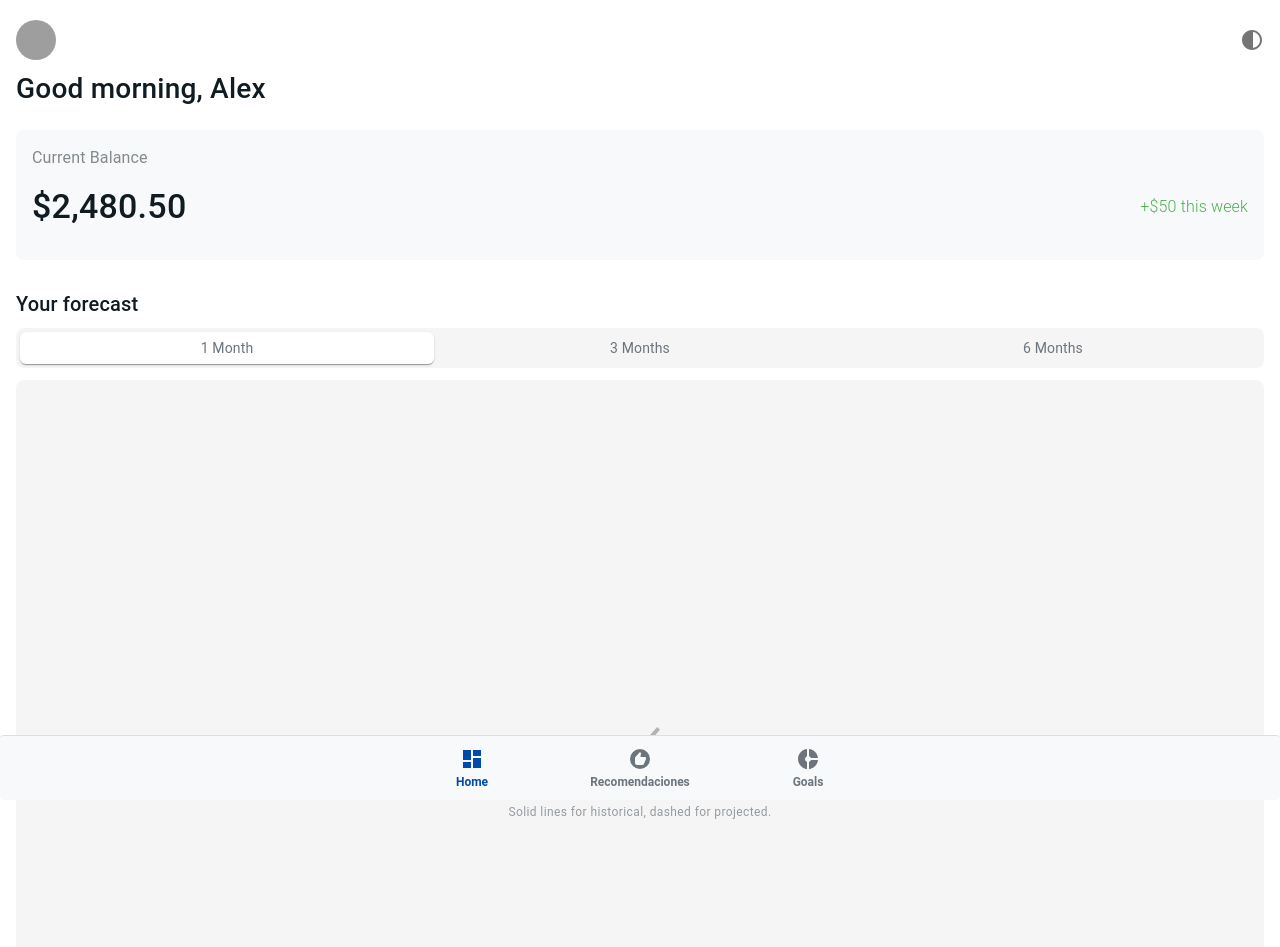
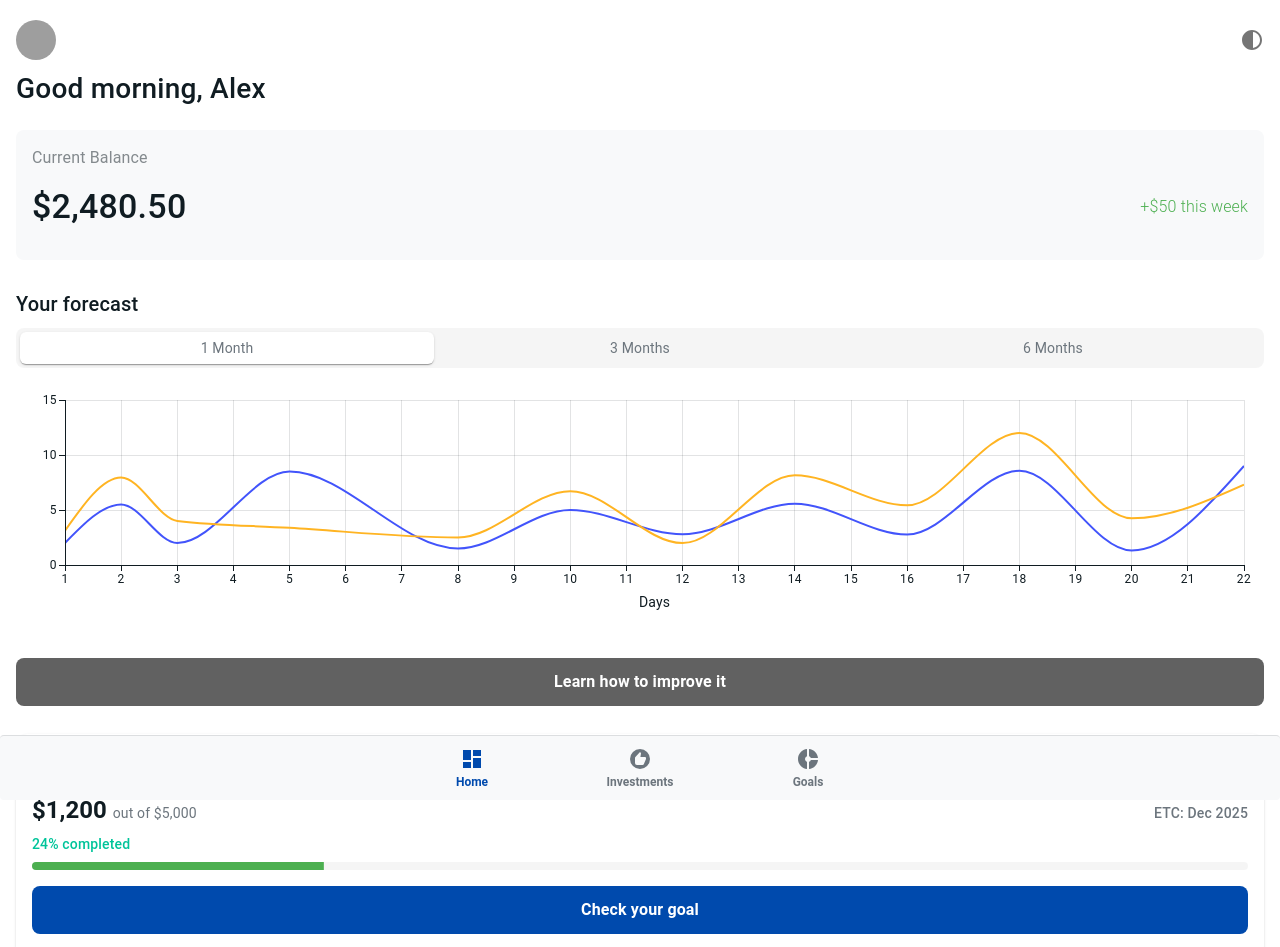
Before and after one commit to DanielSunCODE/FinGrow, a React (Vite) app: page / in a window 1280 px wide. Shown: the top 947 px of the page. Built offline with nearby package versions, Linux system fonts and the light colour scheme; grey boxes are pictures that could not be loaded.

Commit message:
Added Line graphs, starting to implement the types the backend returns, and axios

```diff
--- a/package.json
+++ b/package.json
@@ -15,6 +15,7 @@
     "@fontsource/roboto": "^5.2.8",
     "@mui/icons-material": "^7.3.4",
     "@mui/material": "^7.3.4",
+    "@mui/x-charts": "^8.15.0",
     "@tanstack/react-query": "^5.90.5",
     "@tanstack/react-query-devtools": "^5.90.2",
     "axios": "^1.12.2",
--- a/src/components/BottomAppBar.tsx
+++ b/src/components/BottomAppBar.tsx
@@ -60,7 +60,7 @@ export default function BottomNavBar({index, onClick}: BottomNavigationProps) {
                         showLabel
                     />
                     <BottomNavigationAction
-                        label={"Recomendaciones"}
+                        label={"Investments"}
                         icon={<RecommendIcon />}
                         onClick={() => onClick(1)}
                         sx={{
--- a/src/pages/AllPages.tsx
+++ b/src/pages/AllPages.tsx
@@ -1,6 +1,6 @@
 import type {JSX} from "react";
 import Home from "./Home.tsx";
-import Recommendations from "./Recommendations.tsx";
+import Recommendations from "./Investments.tsx";
 import GoalsOverview from "./GoalsOverview.tsx";
 import GoalTracking from "./GoalTracking.tsx";
 
@@ -15,7 +15,7 @@ export const AllPages: AllPagesType[] = [
         Element: Home
     },
     {
-        name: 'Recomendaciones',
+        name: 'Investments',
         Element: Recommendations
     },
     {
--- a/src/pages/Home.tsx
+++ b/src/pages/Home.tsx
@@ -13,6 +13,7 @@ import {ShowChart} from '@mui/icons-material';
 import {type MouseEvent, useState} from 'react';
 import usePageContext from "../hooks/usePageContext.tsx";
 import {AllPages} from "./AllPages.tsx";
+import {LineChart, type HighlightScope} from "@mui/x-charts";
 
 type PredictionPeriod = 'today' | '1month' | '3month';
 export default function Home () {
@@ -115,42 +116,42 @@ export default function Home () {
                 </ToggleButtonGroup>
             </Box>
 
-            {/* Graph Placeholder */}
-            <Box sx={{ px: 2 }}>
+            {/* Graph */}
+            <Box sx={{ pr: 2 }}>
                 <Box
                     sx={{
-                        aspectRatio: '16/10',
-                        width: '100%',
+                        height: 250,
                         borderRadius: 2,
-                        bgcolor: 'action.hover',
                         display: 'flex',
                         alignItems: 'center',
                         justifyContent: 'center'
                     }}
                 >
-                    <Box sx={{ textAlign: 'center', p: 2 }}>
-                        <ShowChart
-                            sx={{
-                                fontSize: '3rem',
-                                color: 'text.secondary',
-                                opacity: 0.5
-                            }}
-                        />
-                        <Typography
-                            variant="body2"
-                            color="text.secondary"
-                            sx={{ mt: 1 }}
-                        >
-                            Line chart representing cash flow prediction.
-                        </Typography>
-                        <Typography
-                            variant="caption"
-                            color="text.secondary"
-                            sx={{ opacity: 0.7 }}
-                        >
-                            Solid lines for historical, dashed for projected.
-                        </Typography>
-                    </Box>
+                    <LineChart
+                        xAxis={[{ data: [1, 2, 3, 5, 8, 10, 12, 14, 16, 18, 20, 22 ], label: 'Days' }]}
+                        series={[
+                            {
+                                data: [2, 5.5, 2, 8.5, 1.5, 5, 2.8, 5.57, 2.77, 8.57, 1.325, 9],
+                                highlightScope: {
+                                    highlight: 'series',
+                                    fade: 'global',
+                                },
+                                showMark: false,
+                                label: 'Balance'
+                            },
+                            {
+                                data: [3.12, 7.95, 4.01, 3.38, 2.50, 6.71, 1.99, 8.15, 5.43, 12.00, 4.25, 7.30],
+                                highlightScope: {
+                                    highlight: 'series',
+                                    fade: 'global',
+                                },
+                                showMark: false,
+                                label: 'Balance'
+                            },
+                        ]}
+                        grid={{horizontal: true, vertical: true}}
+                        hideLegend
+                    />
                 </Box>
             </Box>
 
@@ -177,6 +178,7 @@ export default function Home () {
                     >
                         <Typography variant={'body1'} color={'white'} fontWeight={600}>
                             Learn how to improve it
+                            {/*CAMBIAR ESTO POR UN INSIGHT*/}
                         </Typography>
                     </Button>
                 </Stack>
--- a/src/pages/Recommendations.tsx
+++ b/src/pages/Investments.tsx
@@ -21,9 +21,9 @@ import {
     TextField,
     Typography
 } from '@mui/material';
-import {Close, Dashboard, DonutSmall, Recommend, ShowChart, TrendingUp} from '@mui/icons-material';
-import {useNavigate} from 'react-router-dom';
+import {Close, Dashboard, DonutSmall, Recommend, TrendingUp} from '@mui/icons-material';
 import usePageContext from "../hooks/usePageContext.tsx";
+import {LineChart} from "@mui/x-charts";
 
 type FilterCategory = 'ALL' | 'SAVINGS' | 'CREDIT' | 'SMALL EXPENSES' | 'ON-TIME PAYMENTS';
 
@@ -33,11 +33,9 @@ interface InvestmentOption {
     description: string;
 }
 
-export default function Recommendation() {
-    const navigate = useNavigate();
-
+export default function Investments() {
     const { setNavBarTitle } = usePageContext();
-    setNavBarTitle('Recommendations for you');
+    setNavBarTitle('Invest, Save, and Grow');
 
     const [selectedFilter, setSelectedFilter] = useState<FilterCategory>('ALL');
     const [bottomNavValue, setBottomNavValue] = useState(1); // Recommendations is active
@@ -186,27 +184,41 @@ export default function Recommendation() {
                 </Box>
 
                 {/* Graph Placeholder */}
-                <Box sx={{ px: 2, pb: 4 }}>
+                <Box sx={{ pr: 2 }}>
                     <Box
                         sx={{
-                            aspectRatio: '16/10',
-                            width: '100%',
+                            height: 250,
                             borderRadius: 2,
-                            backgroundColor: 'action.hover',
                             display: 'flex',
                             alignItems: 'center',
                             justifyContent: 'center'
                         }}
                     >
-                        <Box sx={{ textAlign: 'center', p: 2 }}>
-                            <ShowChart sx={{ fontSize: '3rem', color: 'text.secondary', opacity: 0.5 }} />
-                            <Typography variant="body2" color="text.secondary" sx={{ mt: 1 }}>
-                                Line chart representing cash flow prediction.
-                            </Typography>
-                            <Typography variant="caption" color="text.secondary" sx={{ opacity: 0.7 }}>
-                                Solid lines for historical, dashed for projected.
-                            </Typography>
-                        </Box>
+                        <LineChart
+                            xAxis={[{ data: [1, 2, 3, 5, 8, 10, 12, 14, 16, 18, 20, 22 ], label: 'Days' }]}
+                            series={[
+                                {
+                                    data: [2, 5.5, 2, 8.5, 1.5, 5, 2.8, 5.57, 2.77, 8.57, 1.325, 9],
+                                    highlightScope: {
+                                        highlight: 'series',
+                                        fade: 'global',
+                                    },
+                                    showMark: false,
+                                    label: 'Balance'
+                                },
+                                {
+                                    data: [3.12, 7.95, 4.01, 3.38, 2.50, 6.71, 1.99, 8.15, 5.43, 12.00, 4.25, 7.30],
+                                    highlightScope: {
+                                        highlight: 'series',
+                                        fade: 'global',
+                                    },
+                                    showMark: false,
+                                    label: 'Balance'
+                                },
+                            ]}
+                            grid={{horizontal: true, vertical: true}}
+                            hideLegend
+                        />
                     </Box>
                 </Box>
 
@@ -398,7 +410,7 @@ export default function Recommendation() {
                                 <Typography variant="body1" fontWeight={600} color={'secondary'}>
                                     Projection:
                                 </Typography>
-                                <Typography variant="body2" sx={{ whiteSpace: 'pre-line' }}>
+                                <Typography variant="body1" color={'background.paper'} sx={{ whiteSpace: 'pre-line' }}>
                                     {projectionResult}
                                 </Typography>
                             </Box>
--- /dev/null
+++ b/src/types/DataSeries.ts
@@ -0,0 +1,6 @@
+export default interface DataSeries {
+    account_id: number;
+    scenarios: {
+
+    }
+}
--- /dev/null
+++ b/src/utils/api.ts
@@ -0,0 +1,6 @@
+import axios from 'axios';
+
+export const api = axios.create({
+    baseURL: 'http://localhost:5050',
+    timeout: 3000,
+});
```
Also changed, not shown: src/types/Account.ts (added, +10 -0 lines), src/types/Goal.ts (+14 -1 lines), src/types/Mission.ts (added, +14 -0 lines), src/types/Transaction.ts (added, +8 -0 lines), 1 other file (tests, documents, lock files or other folders).
